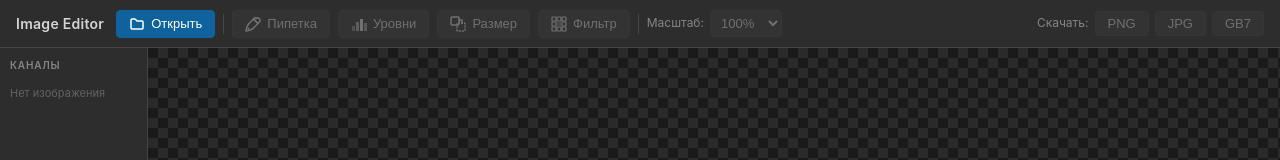
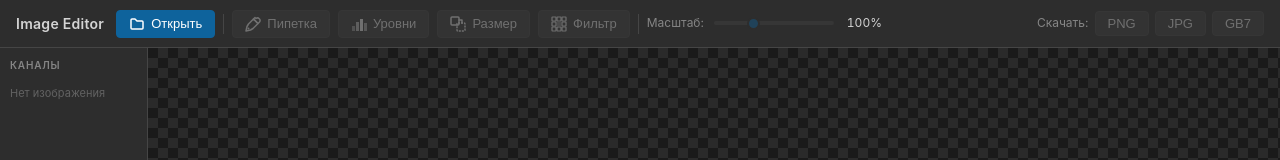
Before and after one commit to desaidread/image_editing, a React (Vite) app: page / in a window 1280 px wide. Shown: the top 160 px of the page. Built offline with nearby package versions, Linux system fonts and the light colour scheme.

Commit message:
minor fixes

```diff
--- a/src/components/LevelsDialog.tsx
+++ b/src/components/LevelsDialog.tsx
@@ -1,7 +1,7 @@
 import { useRef, useEffect, useState, useCallback } from "react";
 import {
   type ChannelKey, type LevelsSettings, type ChannelLevels,
-  DEFAULT_CH, DEFAULT_LEVELS, computeHistogram, applyLevels, gammaToNorm, normToGamma,
+  DEFAULT_LEVELS, computeHistogram, applyLevels, gammaToNorm, normToGamma,
 } from "../lib/levels";
 import "./LevelsDialog.css";
 
@@ -186,8 +186,9 @@ export default function LevelsDialog({ imageData, channelCount, onApply, onPrevi
   }, [schedulePreview]);
 
   const handleReset = () => {
-    const next = { ...settings, [activeCh]: { ...DEFAULT_CH } };
-    applyUpdate(next, previewOn);
+    // Reset ALL channels (master + R/G/B/A) to defaults, per spec
+    // ("приводит все значения входных уровней к исходным").
+    applyUpdate(structuredClone(DEFAULT_LEVELS), previewOn);
   };
 
   const handleCancel = () => { onPreview(null); onClose(); };
--- a/src/components/Toolbar.css
+++ b/src/components/Toolbar.css
@@ -123,25 +123,57 @@
 .zoom-group {
   display: flex;
   align-items: center;
-  gap: 6px;
+  gap: 8px;
 }
 
-.zoom-select {
-  background: var(--bg-button);
+.zoom-readout {
+  font-size: 12px;
   color: var(--text-primary);
-  border: 1px solid var(--border);
-  border-radius: 4px;
-  padding: 4px 6px;
-  font-size: 13px;
-  cursor: pointer;
-  min-width: 72px;
+  font-variant-numeric: tabular-nums;
+  min-width: 38px;
+  text-align: right;
 }
 
-.zoom-select:disabled {
+.zoom-slider {
+  -webkit-appearance: none;
+  appearance: none;
+  width: 120px;
+  height: 4px;
+  border-radius: 2px;
+  background: var(--border);
+  cursor: pointer;
+  outline: none;
+}
+
+.zoom-slider:disabled {
   opacity: 0.4;
   cursor: not-allowed;
 }
 
-.zoom-select:not(:disabled):hover {
-  background: var(--bg-button-hover);
+/* WebKit thumb */
+.zoom-slider::-webkit-slider-thumb {
+  -webkit-appearance: none;
+  appearance: none;
+  width: 13px;
+  height: 13px;
+  border-radius: 50%;
+  background: var(--accent);
+  border: 2px solid var(--bg-toolbar);
+  cursor: pointer;
 }
+.zoom-slider:not(:disabled)::-webkit-slider-thumb:hover {
+  background: var(--accent-hover);
+}
+
+/* Firefox thumb */
+.zoom-slider::-moz-range-thumb {
+  width: 13px;
+  height: 13px;
+  border-radius: 50%;
+  background: var(--accent);
+  border: 2px solid var(--bg-toolbar);
+  cursor: pointer;
+}
+.zoom-slider:not(:disabled)::-moz-range-thumb:hover {
+  background: var(--accent-hover);
+}
--- a/src/components/Toolbar.tsx
+++ b/src/components/Toolbar.tsx
@@ -1,6 +1,6 @@
 import { useRef } from "react";
 import type { ActiveTool } from "../hooks/useImageStore";
-import { ZOOM_LEVELS } from "../lib/interpolation";
+import { ZOOM_MIN, ZOOM_MAX } from "../lib/interpolation";
 import "./Toolbar.css";
 
 interface Props {
@@ -95,16 +95,18 @@ export default function Toolbar({
 
         <div className="zoom-group">
           <label className="label">Масштаб:</label>
-          <select
-            className="zoom-select"
+          <input
+            type="range"
+            className="zoom-slider"
+            min={ZOOM_MIN}
+            max={ZOOM_MAX}
+            step={1}
             value={scalePct}
             disabled={!hasImage}
-            onChange={(e) => onViewScaleChange(parseInt(e.target.value) / 100)}
-          >
-            {ZOOM_LEVELS.map(pct => (
-              <option key={pct} value={pct}>{pct}%</option>
-            ))}
-          </select>
+            onChange={(e) => onViewScaleChange(Number(e.target.value) / 100)}
+            title={`${scalePct}%`}
+          />
+          <span className="zoom-readout">{scalePct}%</span>
         </div>
 
         {error && <span className="error-badge" title={error}>Ошибка!</span>}
--- a/src/hooks/useImageStore.ts
+++ b/src/hooks/useImageStore.ts
@@ -111,16 +111,21 @@ export function useImageStore() {
 
   const downloadAs = useCallback(
     (format: "png" | "jpg" | "gb7") => {
-      if (!imageData || !canvasRef?.current) return;
-      const canvas = canvasRef.current;
+      if (!imageData) return;
       const baseName = meta.fileName.replace(/\.[^.]+$/, "") || "image";
       if (format === "gb7") {
         const bytes = encodeGb7(imageData);
         const blob = new Blob([bytes.buffer as ArrayBuffer], { type: "application/octet-stream" });
         triggerDownload(URL.createObjectURL(blob), `${baseName}.gb7`);
       } else {
+        // Export the full-resolution source image — NOT the on-screen canvas,
+        // which is scaled by the zoom slider and may have channels masked out.
+        const off = document.createElement("canvas");
+        off.width = imageData.width;
+        off.height = imageData.height;
+        off.getContext("2d")!.putImageData(imageData, 0, 0);
         const mimeType = format === "jpg" ? "image/jpeg" : "image/png";
-        canvas.toBlob(
+        off.toBlob(
           (blob) => { if (blob) triggerDownload(URL.createObjectURL(blob), `${baseName}.${format}`); },
           mimeType, format === "jpg" ? 0.92 : undefined
         );
--- a/src/lib/interpolation.ts
+++ b/src/lib/interpolation.ts
@@ -21,6 +21,8 @@ export const INTERP_INFO: Record<InterpolationMethod, InterpInfo> = {
 export const INTERP_METHODS: InterpolationMethod[] = ["bilinear", "nearest"];
 
 export const ZOOM_LEVELS = [12, 25, 33, 50, 67, 75, 100, 150, 200, 300] as const;
+export const ZOOM_MIN = 12;
+export const ZOOM_MAX = 300;
 
 export function resizeImageData(
   src: ImageData,
```
